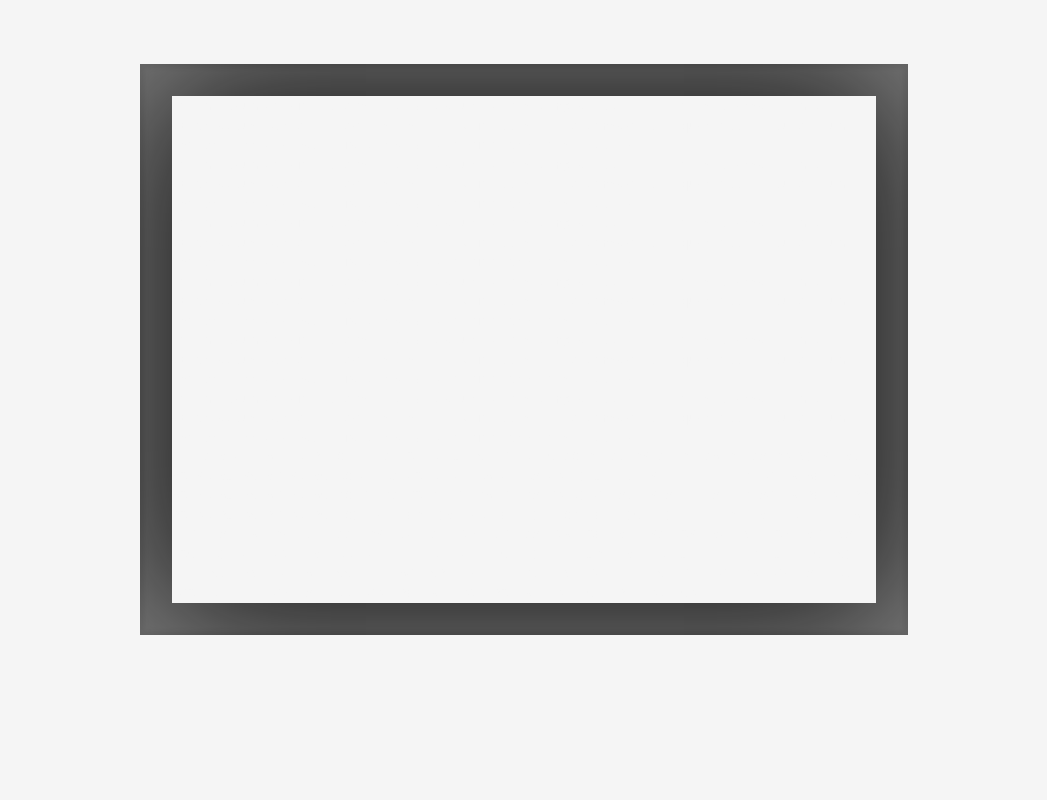
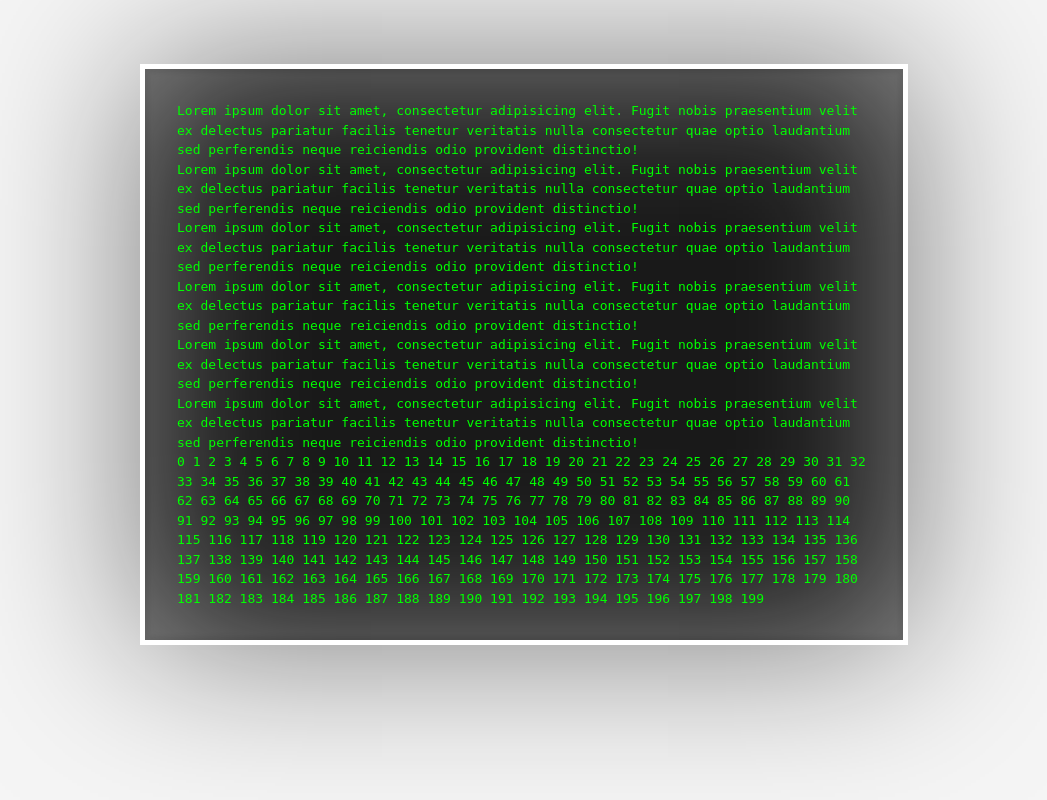
Before and after one commit to zoetrope69/adventureget, a PHP site: page / in a window 1280 px wide. Shown: the whole page, without its empty margins (116-1163 px from the left). Run offline with PHP 8.4, Linux system fonts and the light colour scheme.

Commit message:
Made the terminal window look better

```diff
--- a/css/style.css
+++ b/css/style.css
@@ -1,5 +1,4 @@
 *{
-	background-color: #f5f5f5;
 	margin: 0;
 	padding: 0;
 
@@ -8,21 +7,25 @@
 			box-sizing: border-box;
 
 }
+body{
+	background-color: #f5f5f5;
+}
 
 main{
 	display: block;
 	padding: 2.5%;
 	margin: 5% auto;
 	width: 60%;
+	border: 5px solid #ffffff;
 	background: #191919;
 
 	-webkit-box-shadow: inset 0 0 10em rgba(255, 255, 255, 0.5);
 	   -moz-box-shadow: inset 0 0 10em rgba(255, 255, 255, 0.5);
-			box-shadow: inset 0 0 10em rgba(255, 255, 255, 0.5), inset 0 0 0.25em 0.25em rgba(0,0,0,0.5);
+			box-shadow: inset 0 0 10em rgba(255, 255, 255, 0.5), inset 0 0 0.25em 0.25em rgba(0,0,0,0.5), 0 0 10em rgba(0,0,0,0.5);
 }
 
 main p{
-	color: #f5f5f5;
+	color: #00ff00;
 	font-family: monospace;
 	line-height: 1.5em;
 	font-size: 1em;
```
